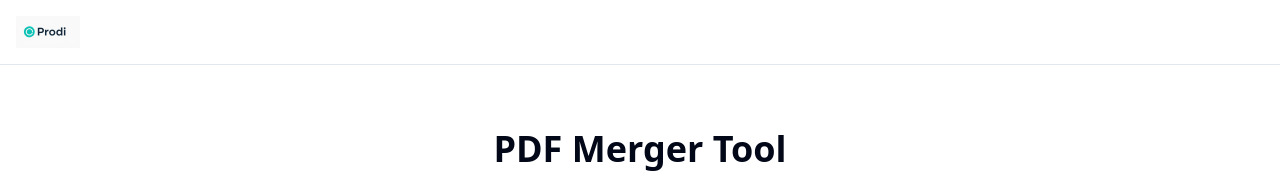
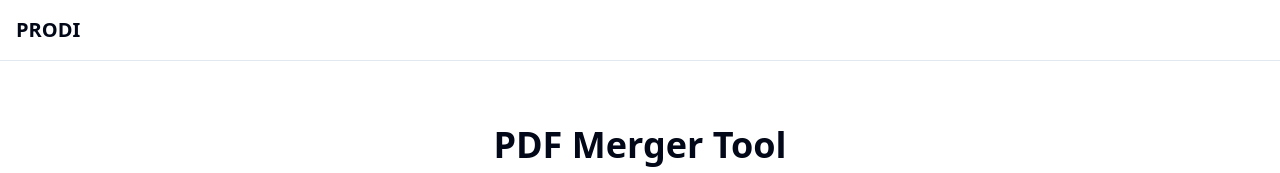
Before and after one commit to prodi-labs/pdf-merger-prodi, a React (Vite) app: page / in a window 1280 px wide. Shown: the top 173 px of the page. Built offline with nearby package versions, Linux system fonts and the light colour scheme.

Commit message:
Update logo to use text
Updated the navbar logo to display "PRODI" in capital letters.

```diff
--- a/src/components/Navbar.tsx
+++ b/src/components/Navbar.tsx
@@ -1,15 +1,11 @@
-import prodiLogo from "@/assets/prodi-logo.png";
-
 const Navbar = () => {
   return (
     <nav className="w-full border-b border-border bg-background/95 backdrop-blur supports-[backdrop-filter]:bg-background/60">
       <div className="container mx-auto px-4 py-4">
         <div className="flex items-center justify-start">
-          <img
-            src={prodiLogo}
-            alt="Prodi"
-            className="h-8 w-auto"
-          />
+          <h1 className="text-xl font-semibold text-foreground">
+            PRODI
+          </h1>
         </div>
       </div>
     </nav>
```
